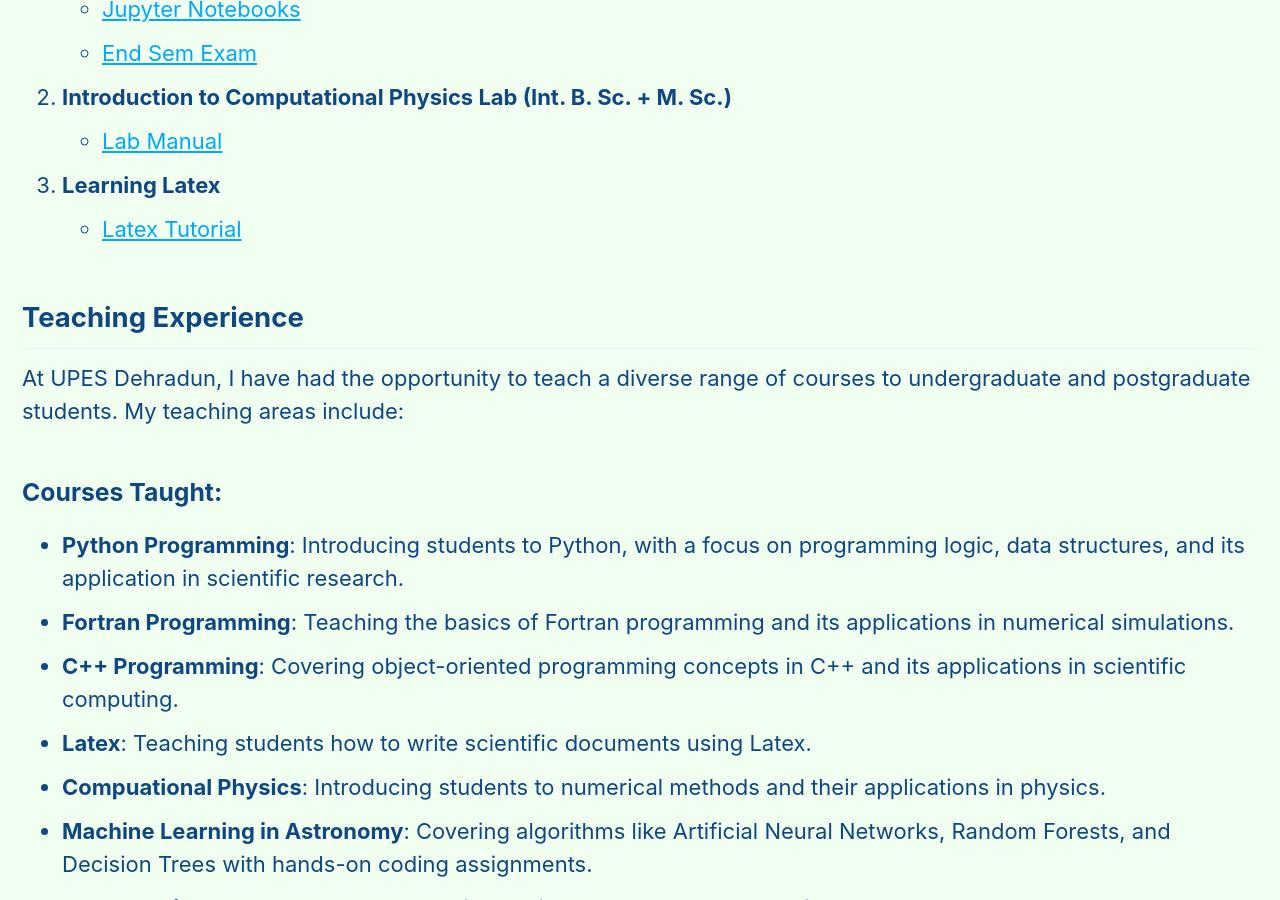
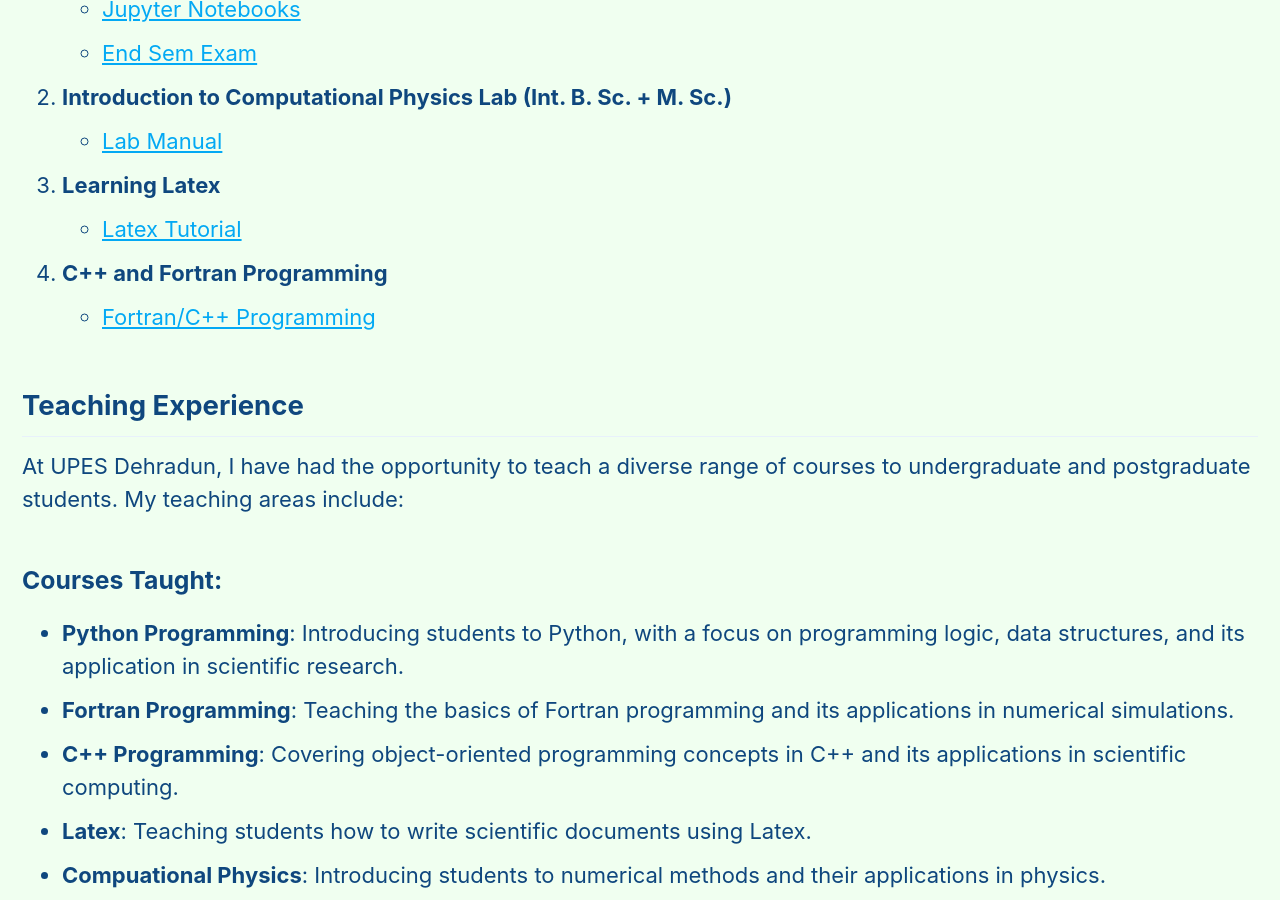
Before and after one commit to niteshchandra039/niteshchandra039.github.io, a Jekyll site: the page built from teaching.md, in a window 1280 px wide and 900 px high, scrolled down 309 px. Built offline with Jekyll 4.4.1, drawn with Linux system fonts in a browser that asks for light colours; cached includes are drawn as plain includes.

```diff
--- a/teaching.md
+++ b/teaching.md
@@ -15,6 +15,9 @@
 
 3. **Learning Latex**
     - [Latex Tutorial](resources/LearnLaTeX.pdf)
+
+4. **C++ and Fortran Programming**
+    - [Fortran/C++ Programming](resources/computational_physics/Introduction_to_computational_physics_.pdf)
 
 ## Teaching Experience
 
```
Also changed, not shown: 1 other file.
